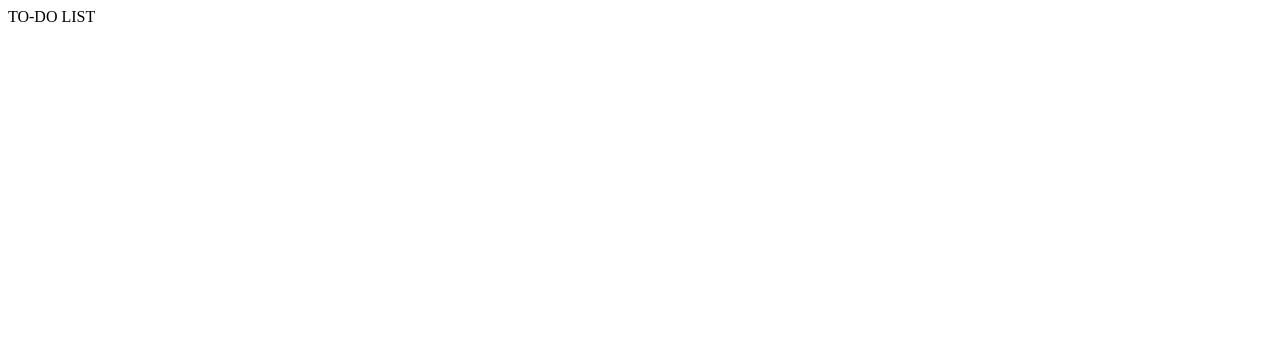
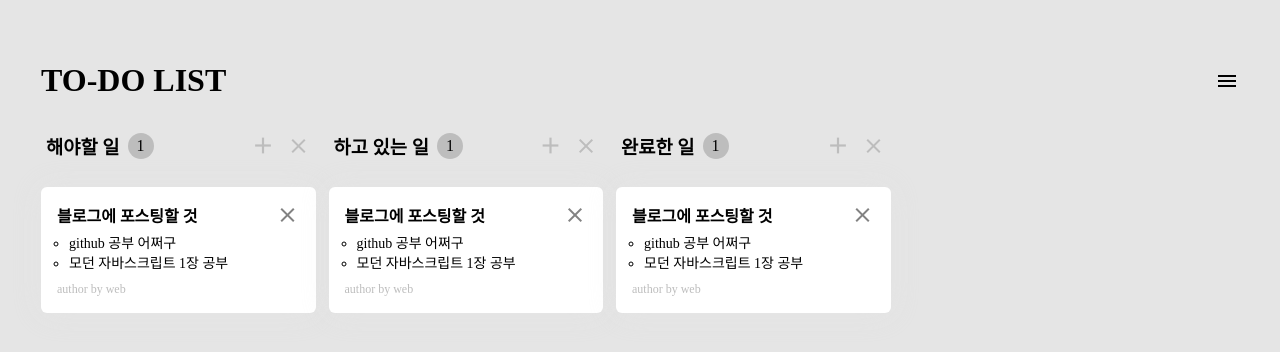
Before and after one commit to Moon-GD/fe-web-todo, a plain HTML site: page index.html in a window 1280 px wide. Drawn offline with nearby package versions, Linux system fonts and the light colour scheme.

Commit message:
feat:레이아웃 분할

```diff
--- a/index.html
+++ b/index.html
@@ -8,10 +8,88 @@
       href="https://fonts.googleapis.com/css2?family=Noto+Sans+KR:wght@100;300;400;500;700;900&display=swap"
       rel="stylesheet"
     />
+    <link
+      rel="stylesheet"
+      href="https://fonts.googleapis.com/css2?family=Material+Symbols+Outlined:opsz,wght,FILL,GRAD@48,400,0,0"
+    />
     <title>TO DO LIST</title>
     <link rel="stylesheet" href="style.css" />
   </head>
   <body>
-    <header>TO-DO LIST</header>
+    <header>
+      <h1>TO-DO LIST</h1>
+      <menu class="material-symbols-outlined" id="menu">menu</span>
+    </header>
+    <div class="listWrapper">
+      <div class="todoBox">
+        <div class="listTitleBox">
+          <h3>해야할 일</h3>
+          <div class="countBox">
+            <div class="countNum">1</div>
+          </div>
+          <span class="material-symbols-outlined" id="addBtn">add</span>
+          <span class="material-symbols-outlined" id="closeBtn">close</span>
+        </div>
+        <ul class="itemWrapper">
+          <li class="itemBox">
+            <div class="itemTitleBox">
+              <div class="itemTitle">블로그에 포스팅할 것</div>
+              <span class="material-symbols-outlined" id="itemDeleteBtn">close</span>
+            </div>
+            <ul class="itemDetailBox">
+              <li class="itemDetail">github 공부 어쩌구</li>
+              <li class="itemDetail">모던 자바스크립트 1장 공부</li>
+            </ul>
+            <div class="authorBox"><div class="author">author by web</div></div>
+          </li>
+        </ul>
+      </div>
+      <div class="doingBox">
+        <div class="listTitleBox">
+          <h3>하고 있는 일</h3>
+          <div class="countBox">
+            <div class="countNum">1</div>
+          </div>
+          <span class="material-symbols-outlined" id="addBtn">add</span>
+          <span class="material-symbols-outlined" id="closeBtn">close</span>
+        </div>
+        <ul class="itemWrapper">
+          <li class="itemBox">
+            <div class="itemTitleBox">
+              <div class="itemTitle">블로그에 포스팅할 것</div>
+              <span class="material-symbols-outlined" id="itemDeleteBtn">close</span>
+            </div>
+            <ul class="itemDetailBox">
+              <li class="itemDetail">github 공부 어쩌구</li>
+              <li class="itemDetail">모던 자바스크립트 1장 공부</li>
+            </ul>
+            <div class="authorBox"><div class="author">author by web</div></div>
+          </li>
+        </ul>
+      </div>
+      <div class="doneBox">
+        <div class="listTitleBox">
+          <h3>완료한 일</h3>
+          <div class="countBox">
+            <div class="countNum">1</div>
+          </div>
+          <span class="material-symbols-outlined" id="addBtn">add</span>
+          <span class="material-symbols-outlined" id="closeBtn">close</span>
+        </div>
+        <ul class="itemWrapper">
+          <li class="itemBox">
+            <div class="itemTitleBox">
+              <div class="itemTitle">블로그에 포스팅할 것</div>
+              <span class="material-symbols-outlined" id="itemDeleteBtn">close</span>
+            </div>
+            <ul class="itemDetailBox">
+              <li class="itemDetail">github 공부 어쩌구</li>
+              <li class="itemDetail">모던 자바스크립트 1장 공부</li>
+            </ul>
+            <div class="authorBox"><div class="author">author by web</div></div>
+          </li>
+        </ul>
+    </div>
+
   </body>
 </html>
--- a/style.css
+++ b/style.css
@@ -0,0 +1,100 @@
+body {
+  background-color: #e5e5e5;
+  padding: 33px;
+}
+header {
+  display: flex;
+  align-items: center;
+}
+h1 {
+  width: 100%;
+}
+#menu {
+  float: right;
+}
+.listWrapper {
+  display: flex;
+  width: 72%;
+}
+.todoBox,
+.doingBox,
+.doneBox {
+  width: 32%;
+  margin-right: 1.5%;
+}
+.listTitleBox {
+  display: flex;
+  align-items: center;
+  margin-bottom: 0px;
+  height: 40px;
+  padding: 5px;
+}
+.countBox {
+  background: #bdbdbd;
+  border-radius: 20px;
+  width: 26px;
+  height: 26px;
+  margin-left: 8px;
+  display: flex;
+}
+.countNum {
+  width: fit-content;
+  margin: auto;
+  height: fit-content;
+}
+#addBtn {
+  float: right;
+  color: #bdbdbd;
+  margin-left: auto;
+  font-size: 27px;
+}
+#closeBtn {
+  color: #bdbdbd;
+  margin-left: 10px;
+}
+.itemWrapper {
+  padding-left: 0px;
+}
+.itemBox {
+  background: #ffffff;
+  box-shadow: 0px 1px 30px rgba(224, 224, 224, 0.3);
+  border-radius: 6px;
+  list-style-type: none;
+  padding: 16px;
+  margin-top: 13px;
+}
+.itemTitleBox {
+  display: flex;
+  height: 23px;
+  margin-bottom: 8px;
+}
+.itemTitle {
+  font-style: normal;
+  font-weight: 700;
+  font-size: 16px;
+  height: fit-content;
+  margin-top: auto;
+}
+#itemDeleteBtn {
+  color: #828282;
+  margin-left: auto;
+}
+.author {
+  font-style: normal;
+  font-weight: 400;
+  font-size: 12px;
+  color: #bdbdbd;
+}
+.itemDetailBox {
+  margin-top: 8px;
+  margin-bottom: 8px;
+  font-style: normal;
+  font-weight: 400;
+  font-size: 14px;
+  padding-left: 12px;
+}
+.itemDetail {
+  height: 20px;
+  line-height: 20px;
+  list-style-type: circle;
+}
```
